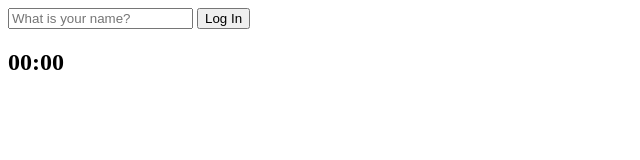
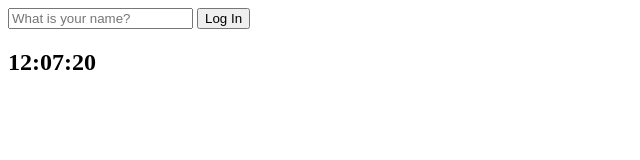
Before and after one commit to eunjeong0417/Momentum-app, a plain HTML site: page index.html in a window 1280 px wide. Shown: the full height of the page, 0-640 px from the left. Drawn offline with Linux system fonts and the light colour scheme.

Commit message:
version6 padStart함수 추가

```diff
--- a/index.html
+++ b/index.html
@@ -16,7 +16,7 @@
         placeholder="What is your name?" />
         <button>Log In</button>
     </form>
-    <h2 id="clock">00:00</h2>
+    <h2 id="clock">00:00:00</h2>
     <h1 id="greeting" class="hidden"></h1>
 <!--input의 유효성을 검사하기 위해서는 form태그를 사용해야 한다. input태그 전체를 form태그를 감싸준다.
 input태그에 값이 입력되고 엔터만 누르면 자동으로 form이 submit되어 별도로 버튼에 이벤트를 달아주지 않아도 된다.-->
--- a/js/clock.js
+++ b/js/clock.js
@@ -1,8 +1,21 @@
-const clock = document.querySelector("h2#clock");
+const clock = document.querySelector("#clock");
 
-function hello () {
-    console.log("hello, nice to meet you");
+function getClock () {
+    const date = new Date();
+    const hours = String(date.getHours()).padStart(2,"0");
+    const minutes = String(date.getMinutes()).padStart(2,"0");
+    const seconds = String(date.getSeconds()).padStart(2, "0");
+    clock.innerText = `${hours}:${minutes}:${seconds}`;
 }
 
-setInterval(hello , 5000);
-setInterval
+/*padStart함수는 string 타입의 데이터를 보다 길게 만들어야할 때 사용한다. 원하는 길이를 충족하지 않으면 앞쪽에 문자를 추가해서 원하는 길이를 맞춰주는 기능.
+
+위의 getClock함수에서는 시간이 숫자이기 때문에 앞에 String으로 감싸서 문자열로 만들어준 뒤 padStart함수를 적용한다*/
+
+getClock();
+/*setInterval(getClock, 1000);*/
+/*setInterval함수를 사용하지 않으면 한번만 시간이 출력된다 */
+
+/*setInterval(hello, 5000); 먼저 호출하고자 하는 함수명 hello를 쓰고 원하는 시간 간격을 쓴다
+
+setTimeout(hello, 5000);*/
```
